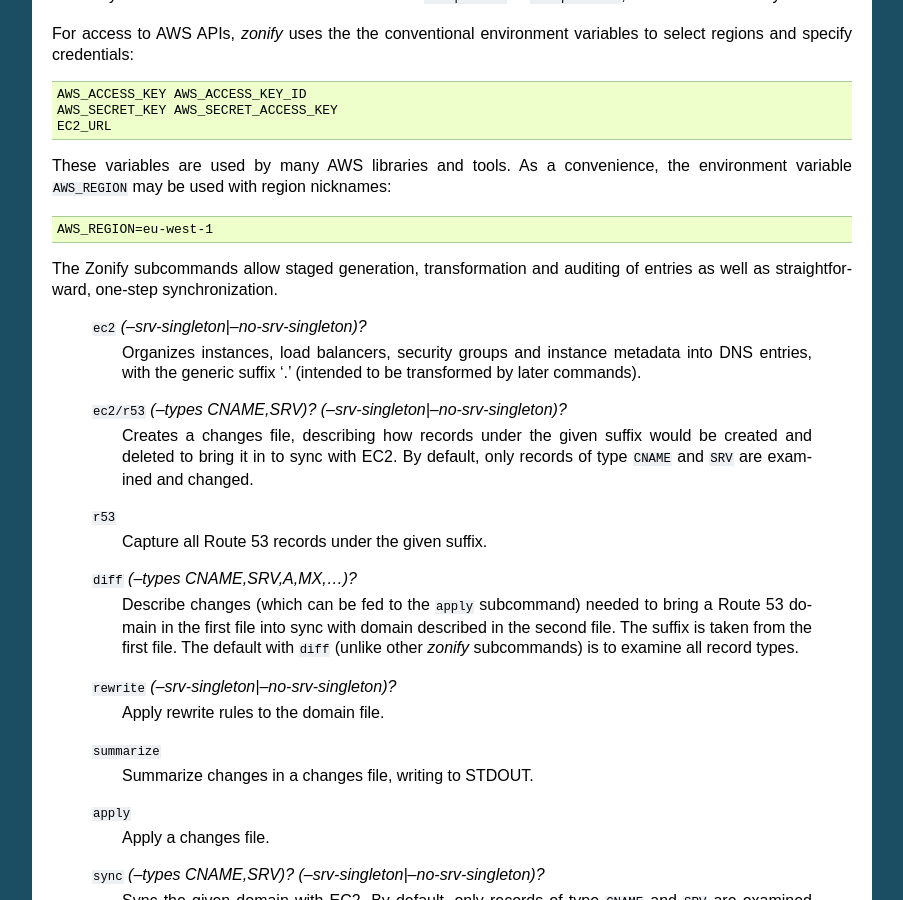
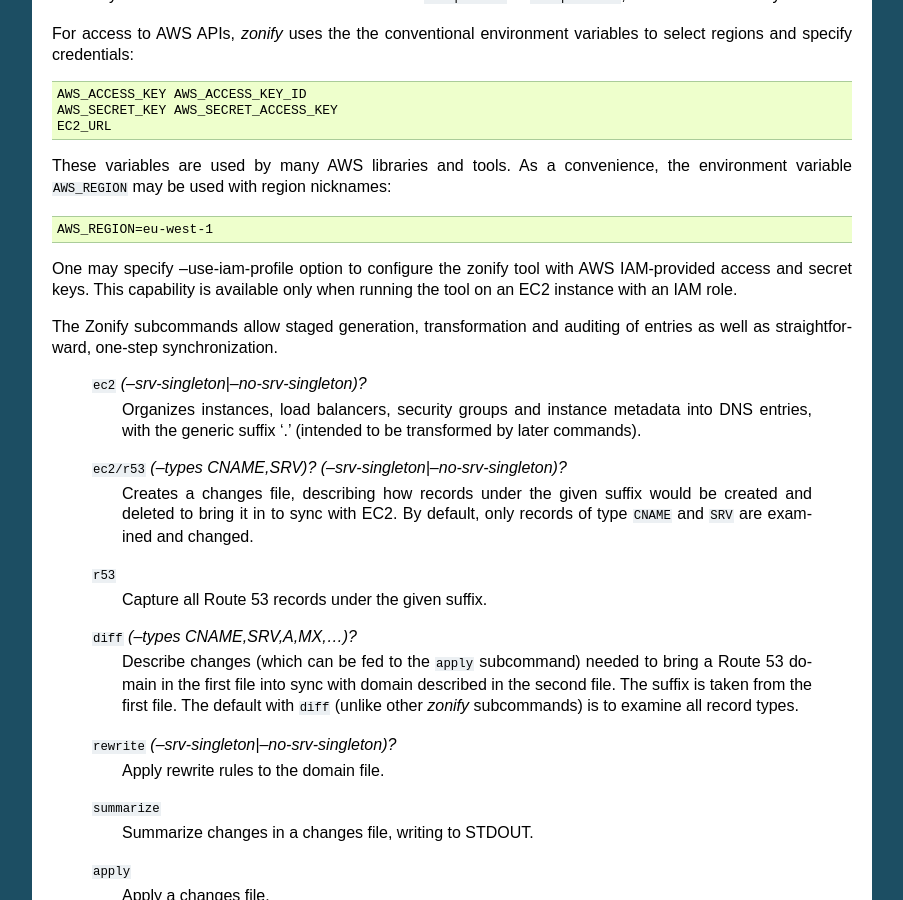
Before and after one commit to airbnb/zonify, a Sphinx documentation site: the page built from docs/source/index.rst, in a window 1280 px wide and 900 px high, scrolled down 501 px. Shown: the whole window, without its empty margins (198-1101 px from the left). Built offline with Sphinx 7.4.7, drawn with Linux system fonts in a browser that asks for light colours.

Commit message:
Updated index.rst with --use-iam-profile stuff.
Regenerated the pertinent portion of README by:

cd docs
make zonify.txt

```diff
--- a/docs/source/index.rst
+++ b/docs/source/index.rst
@@ -45,6 +45,10 @@ the environment variable ``AWS_REGION`` may be used with region nicknames:
 .. code-block:: text
 
     AWS_REGION=eu-west-1
+
+One may specify --use-iam-profile option to configure the zonify tool
+with AWS IAM-provided access and secret keys. This capability is
+available only when running the tool on an EC2 instance with an IAM role.
 
 The Zonify subcommands allow staged generation, transformation and auditing of
 entries as well as straightforward, one-step synchronization.
```
Also changed, not shown: 1 other file.
